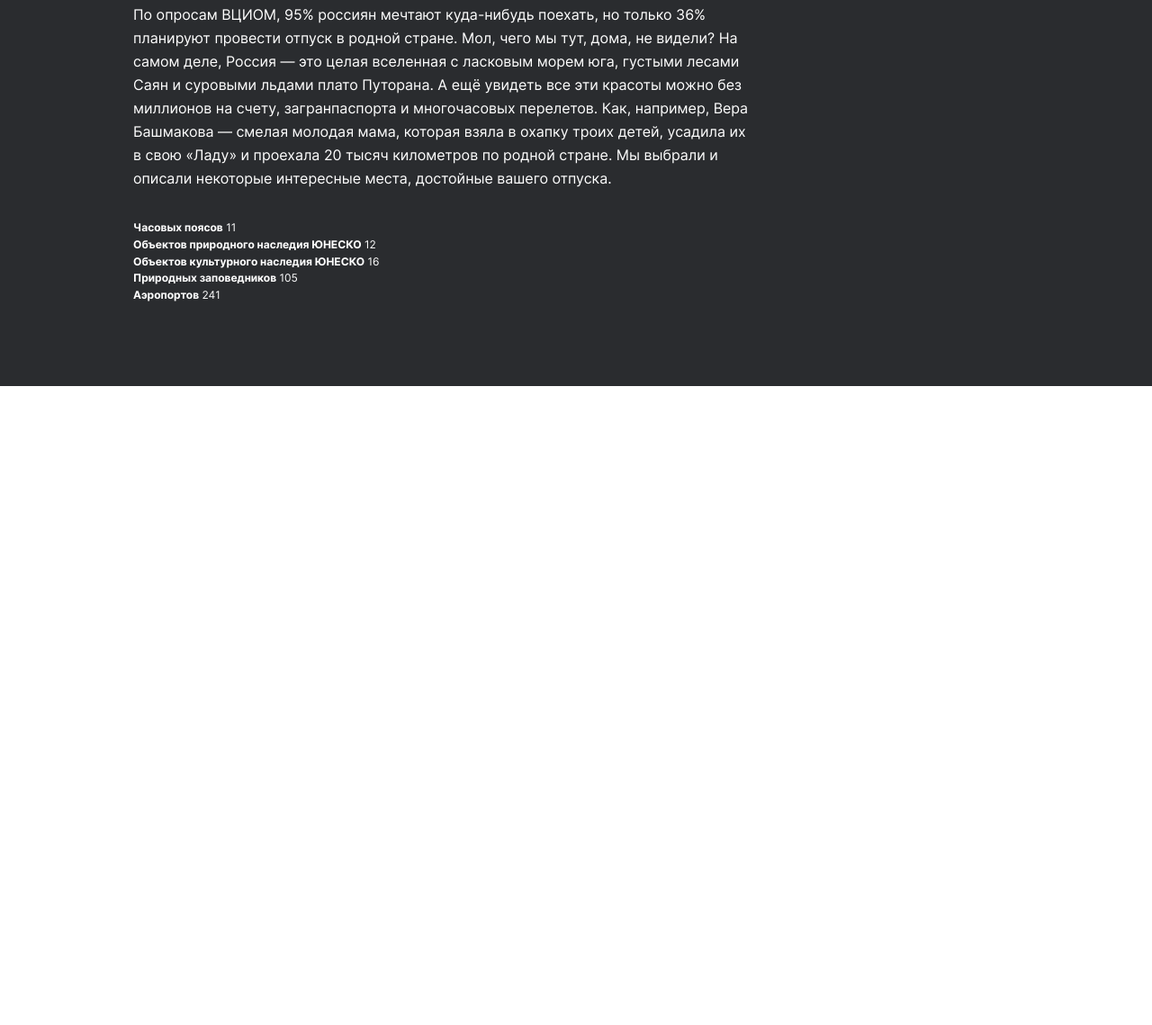
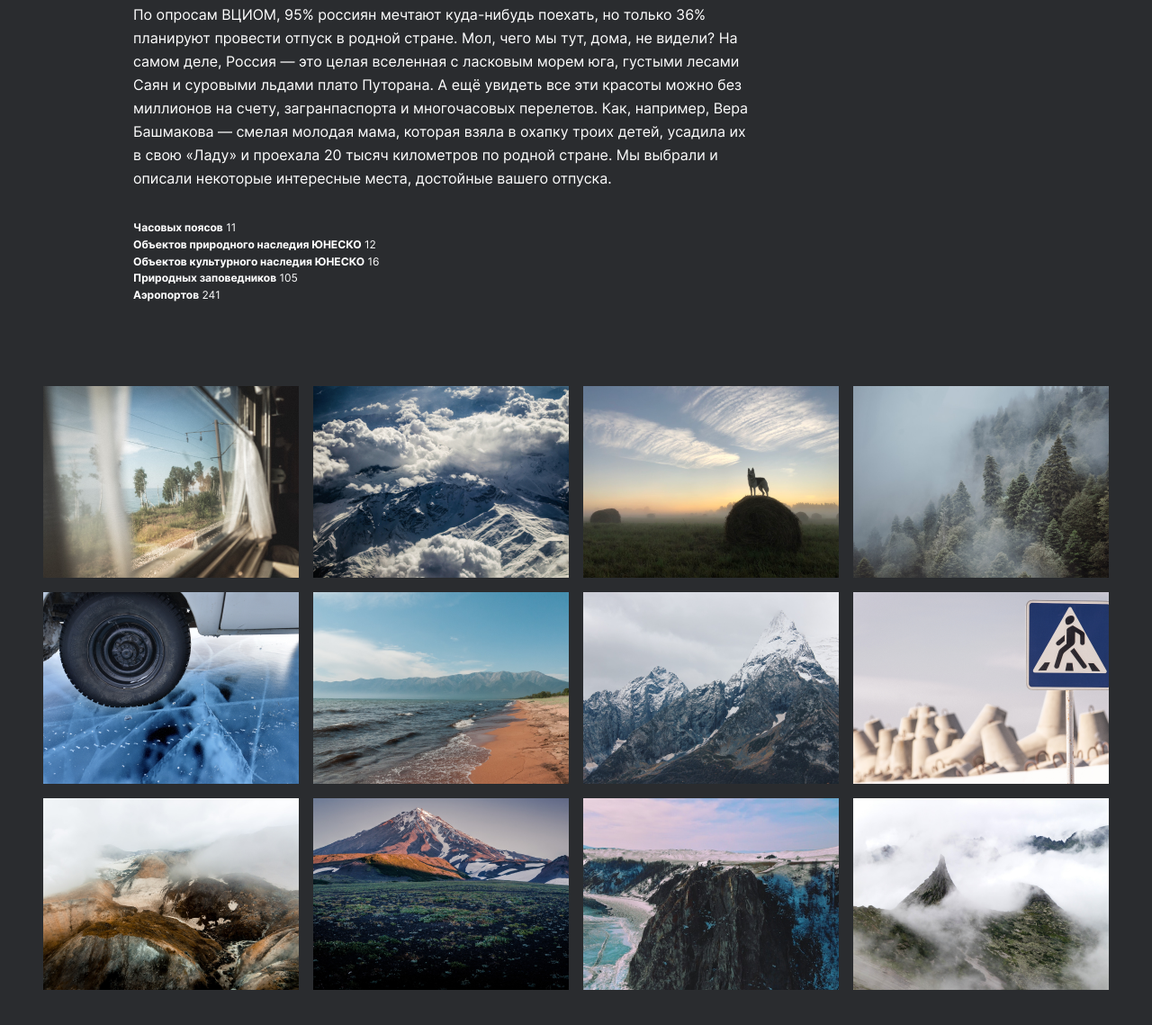
Before and after one commit to evamoer/russian-travel, a plain HTML site: page index.html in a window 1280 px wide. Shown: the part 1331-2470 px from the top of the page at 90% size. Before the commit the page ends 1760 px from the top, so only its background shows below. Drawn offline with Linux system fonts and the light colour scheme; files whose address does not match are found by name.

Commit message:
gallery section done

```diff
--- a/index.html
+++ b/index.html
@@ -42,6 +42,22 @@
         </ul><!--/information__list-->
       </section><!--/information-->
 
+      <section class="gallery container container_size_large">
+        <ul class="gallery__table">
+          <img class="gallery__photo" src="./images/gallery__window.png" alt="Окно в поезде">
+          <img class="gallery__photo" src="./images/gallery__clouds.png" alt="Облака над горами">
+          <img class="gallery__photo" src="./images/gallery__dog.png" alt="Собака на сене">
+          <img class="gallery__photo" src="./images/gallery__forest.png" alt="Лес в тумане">
+          <img class="gallery__photo" src="./images/gallery__ice.png" alt="Машина на льду">
+          <img class="gallery__photo" src="./images/gallery__beach.png" alt="Берег пляжа">
+          <img class="gallery__photo" src="./images/gallery__snow-mountains.png" alt="Горы со снегом">
+          <img class="gallery__photo" src="./images/gallery__road-sign.png" alt="Знак пешеходного перехода">
+          <img class="gallery__photo" src="./images/gallery__hills.png" alt="Холмы и туман">
+          <img class="gallery__photo" src="./images/gallery__plateau.png" alt="Равнина и горы">
+          <img class="gallery__photo" src="./images/gallery__headland.png" alt="Мыс над водой">
+          <img class="gallery__photo" src="./images/gallery__mist.png" alt="Туман в горах">
+          </ul>
+      </section><!--/gallery-->
 
     </main>
 
--- a/style.css
+++ b/style.css
@@ -185,3 +185,22 @@
 }
 
 */
+
+.gallery {
+  margin: 0 auto;
+}
+
+.gallery__table {
+  margin: 0;
+  padding: 0 0 92px 0;
+  list-style: none;
+  display: grid;
+  grid-template-rows: repeat(3, 213px);
+  grid-template-columns: repeat(4, 284px);
+  grid-row-gap: 16px;
+  grid-column-gap: 16px;
+}
+
+.gallery__photo {
+
+}
```
